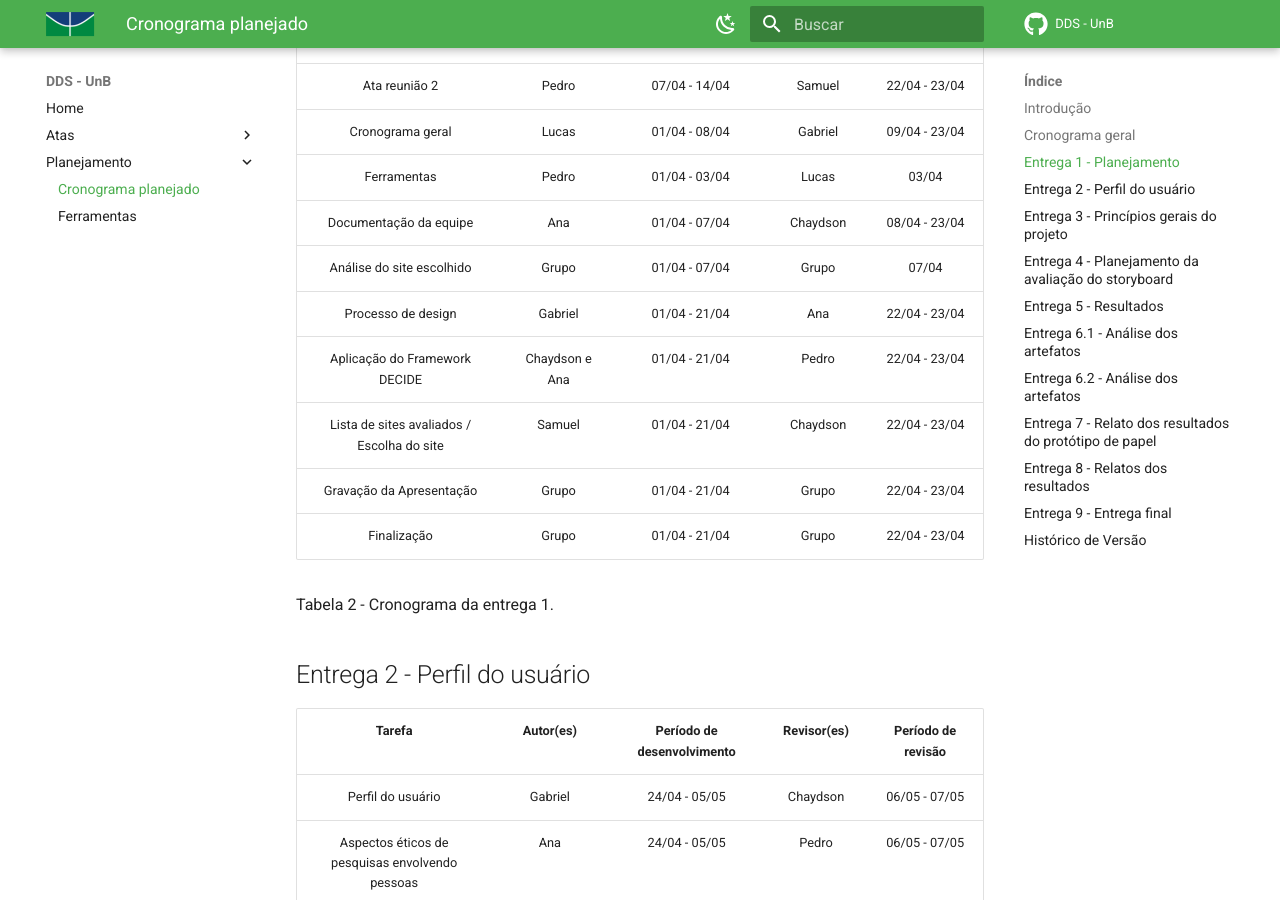
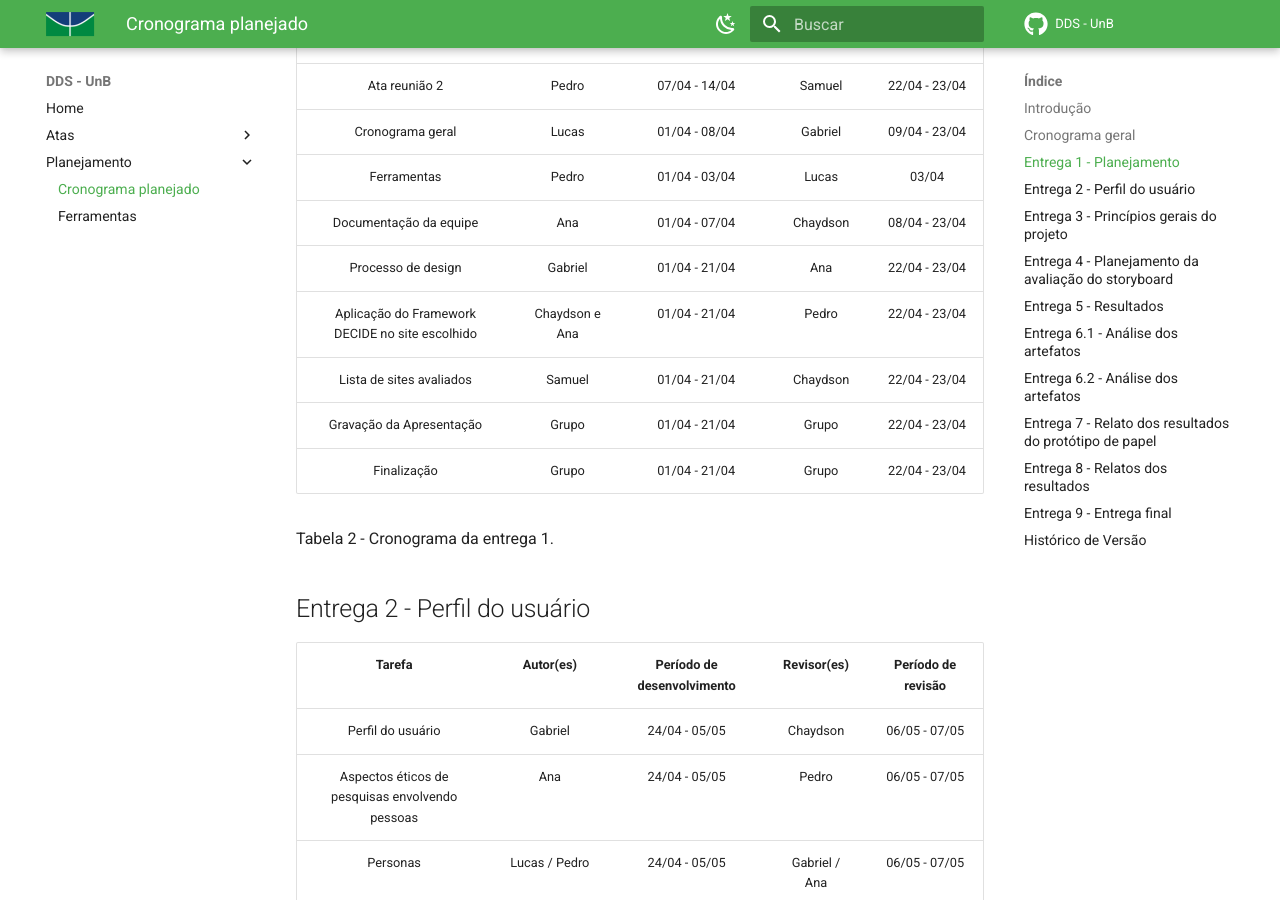
Before and after one commit to Interacao-Humano-Computador/2023.1-Wikipedia, an MkDocs documentation site: the page built from docs/planejamento/cronogramaPlanejado.md, in a window 1280 px wide and 900 px high, scrolled down 1823 px. Built offline with MkDocs 1.6.1 and Material for MkDocs 9.7.7, drawn with Linux system fonts in a browser that asks for light colours; comment, search, counter and statistics services are not loaded.

Commit message:
alteração cronograma

```diff
--- a/docs/planejamento/cronogramaPlanejado.md
+++ b/docs/planejamento/cronogramaPlanejado.md
@@ -31,20 +31,19 @@
 
 ## Entrega 1 - Planejamento
 
-|                   Tarefa                   |   Autor(es)   | Período de desenvolvimento | Revisor(es) | Período de revisão |
-| :----------------------------------------: | :------------: | :-------------------------: | :---------: | :------------------: |
-|        Criação da documentação        |     Lucas     |        01/04 - 01/04        |   Gabriel   |    22/04 - 23/04    |
-|               Ata reunião 1               |     Lucas     |        01/04 - 08/04        |   Gabriel   |    09/04 - 23/04    |
-|               Ata reunião 2               |     Pedro     |        07/04 - 14/04        |   Samuel   |    22/04 - 23/04    |
-|              Cronograma geral              |     Lucas     |        01/04 - 08/04        |   Gabriel   |    09/04 - 23/04    |
-|                Ferramentas                |     Pedro     |        01/04 - 03/04        |    Lucas    |        03/04        |
-|          Documentação da equipe          |      Ana      |        01/04 - 07/04        |  Chaydson  |    08/04 - 23/04    |
-|         Análise do site escolhido         |     Grupo     |        01/04 - 07/04        |    Grupo    |        07/04        |
-|             Processo de design             |    Gabriel    |        01/04 - 21/04        |     Ana     |    22/04 - 23/04    |
-|     Aplicação do Framework DECIDE     | Chaydson e Ana |        01/04 - 21/04        |    Pedro    |    22/04 - 23/04    |
-| Lista de sites avaliados / Escolha do site |     Samuel     |        01/04 - 21/04        |  Chaydson  |    22/04 - 23/04    |
-|        Gravação da Apresentação        |     Grupo     |        01/04 - 21/04        |    Grupo    |    22/04 - 23/04    |
-|               Finalização               |     Grupo     |        01/04 - 21/04        |    Grupo    |    22/04 - 23/04    |
+|                       Tarefa                       |   Autor(es)   | Período de desenvolvimento | Revisor(es) | Período de revisão |
+| :-------------------------------------------------: | :------------: | :-------------------------: | :---------: | :------------------: |
+|             Criação da documentação             |     Lucas     |        01/04 - 01/04        |   Gabriel   |    22/04 - 23/04    |
+|                   Ata reunião 1                   |     Lucas     |        01/04 - 08/04        |   Gabriel   |    09/04 - 23/04    |
+|                   Ata reunião 2                   |     Pedro     |        07/04 - 14/04        |   Samuel   |    22/04 - 23/04    |
+|                  Cronograma geral                  |     Lucas     |        01/04 - 08/04        |   Gabriel   |    09/04 - 23/04    |
+|                     Ferramentas                     |     Pedro     |        01/04 - 03/04        |    Lucas    |        03/04        |
+|              Documentação da equipe              |      Ana      |        01/04 - 07/04        |  Chaydson  |    08/04 - 23/04    |
+|                 Processo de design                 |    Gabriel    |        01/04 - 21/04        |     Ana     |    22/04 - 23/04    |
+| Aplicação do Framework DECIDE no site escolhido | Chaydson e Ana |        01/04 - 21/04        |    Pedro    |    22/04 - 23/04    |
+|              Lista de sites avaliados              |     Samuel     |        01/04 - 21/04        |  Chaydson  |    22/04 - 23/04    |
+|            Gravação da Apresentação            |     Grupo     |        01/04 - 21/04        |    Grupo    |    22/04 - 23/04    |
+|                    Finalização                    |     Grupo     |        01/04 - 21/04        |    Grupo    |    22/04 - 23/04    |
 
 Tabela 2 - Cronograma da entrega 1.
 
```
